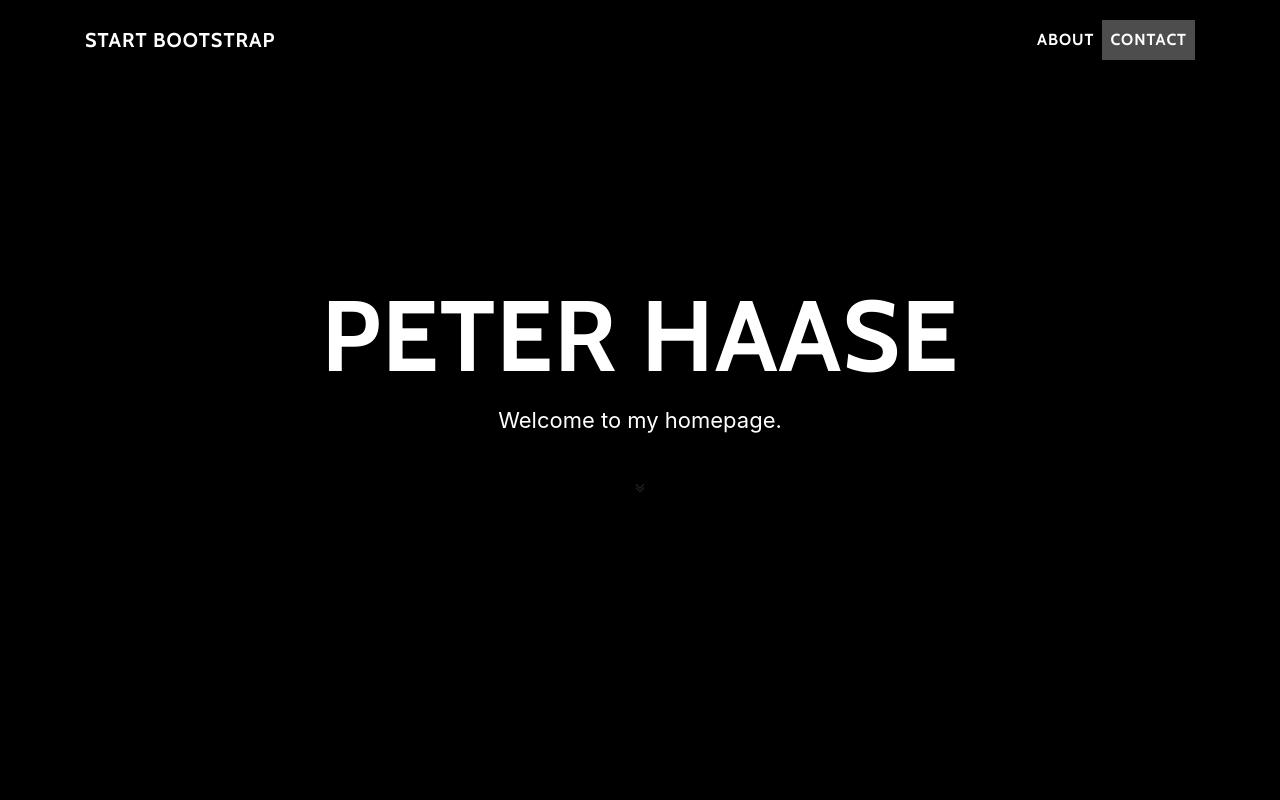
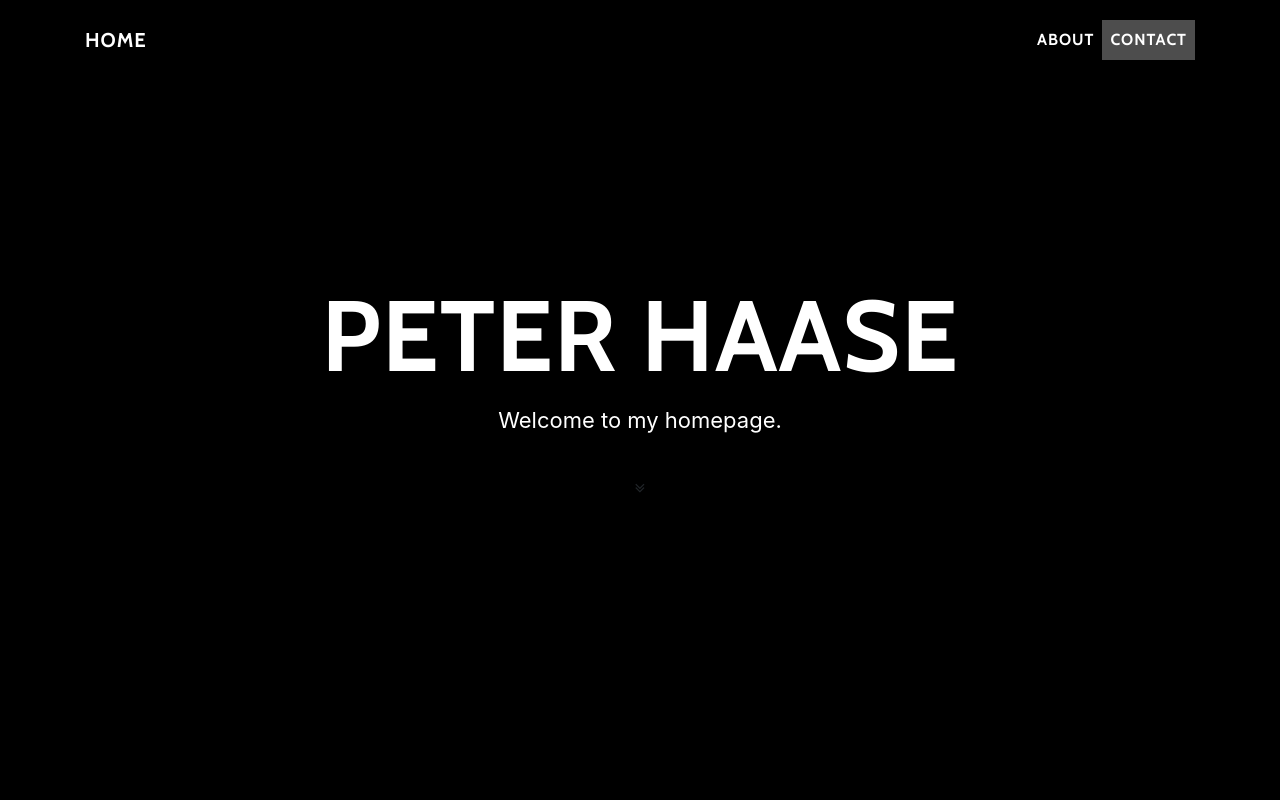
Before and after one commit to phaase/myhomepage, a website with bundled scripts: page index.html in a window 1280 px wide. Shown: the top 800 px of the page. Built offline with nearby package versions, Linux system fonts and the light colour scheme; files whose address does not match are found by name.

```diff
--- a/index.html
+++ b/index.html
@@ -28,7 +28,7 @@
     <!-- Navigation -->
     <nav class="navbar navbar-expand-lg navbar-light fixed-top" id="mainNav">
       <div class="container">
-        <a class="navbar-brand js-scroll-trigger" href="#page-top">Start Bootstrap</a>
+        <a class="navbar-brand js-scroll-trigger" href="#page-top">Home</a>
         <button class="navbar-toggler navbar-toggler-right" type="button" data-toggle="collapse" data-target="#navbarResponsive" aria-controls="navbarResponsive" aria-expanded="false" aria-label="Toggle navigation">
           Menu
           <i class="fa fa-bars"></i>
```
Also changed, not shown: package.json (+8 -8 lines).
